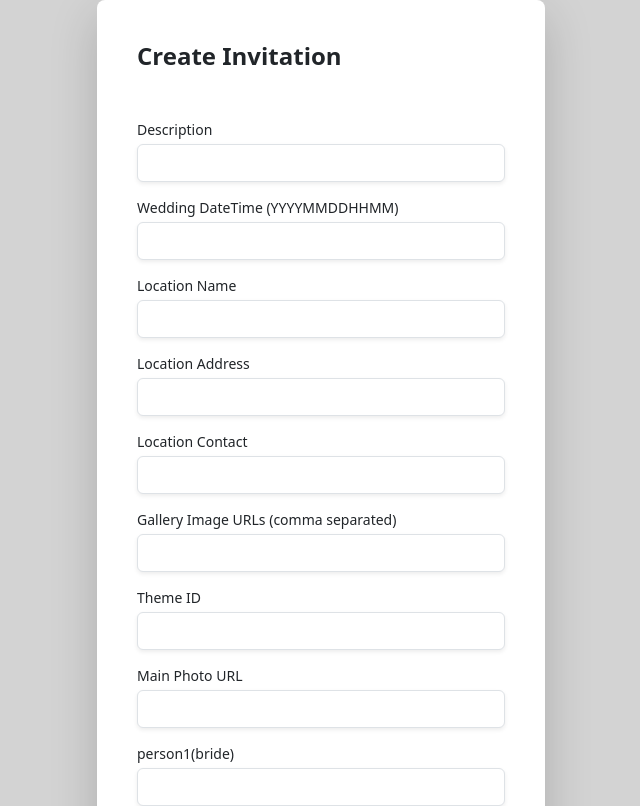
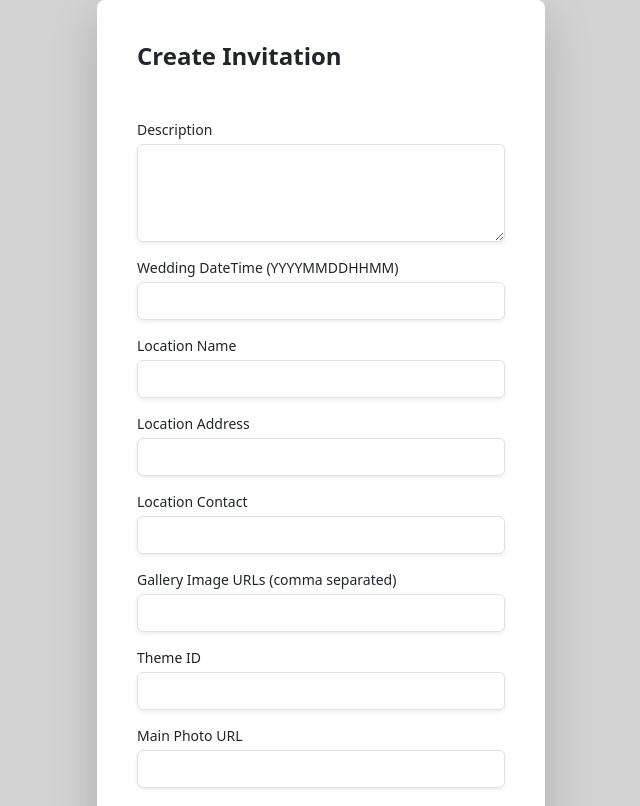
Before and after one commit to WE-thing/We-thing, a React (Vite) app: page /create in a window 1280 px wide. Shown: the top 806 px of the page, without its empty margins (319-959 px from the left). Built offline with nearby package versions, Linux system fonts and the light colour scheme; no server answers.

Commit message:
feat: description text area로 수정

```diff
--- a/src/components/invitation/Invitation.jsx
+++ b/src/components/invitation/Invitation.jsx
@@ -11,11 +11,11 @@ export default function Invitation({ invitation }) {
           backgroundPosition: "center",
         }}
       >
-        <div className="text-center">
+        <div className="text-center overflow-hidden">
           <p className="font-continuous mt-[100px] text-heading2 text-darkGray mb-4">
             Invitation
           </p>
-          <p className="font-nanum text-body1 whitespace-pre-line">
+          <p className="font-nanum text-body1 text-color-[#081609] mt-10 whitespace-pre-line">
             {/* 서로가 마주보며 다져온 사랑을\n
             이제 함께 한 곳을 바라보며\n
             걸어갈 수 있는 큰 사랑으로 키우고자 합니다.\n
--- a/src/routes/InvitationCreatePage.jsx
+++ b/src/routes/InvitationCreatePage.jsx
@@ -56,12 +56,12 @@ function CreatePage() {
           <label className="block text-sm font-medium text-gray-700">
             Description
           </label>
-          <input
-            type="text"
+          <textarea
             name="inviteDescription"
             value={formData.inviteDescription}
             onChange={handleChange}
             className="mt-1 block w-full px-3 py-2 border border-gray-300 rounded-md shadow-sm focus:outline-none focus:ring-blue-500 focus:border-blue-500 sm:text-sm"
+            rows="4"
           />
         </div>
         <div>
@@ -150,7 +150,7 @@ function CreatePage() {
         </div>
         <div>
           <label className="block text-sm font-medium text-gray-700">
-            person1(bride)
+            person1 (bride)
           </label>
           <input
             type="text"
@@ -162,7 +162,7 @@ function CreatePage() {
         </div>
         <div>
           <label className="block text-sm font-medium text-gray-700">
-            person2(groom)
+            person2 (groom)
           </label>
           <input
             type="text"
```
